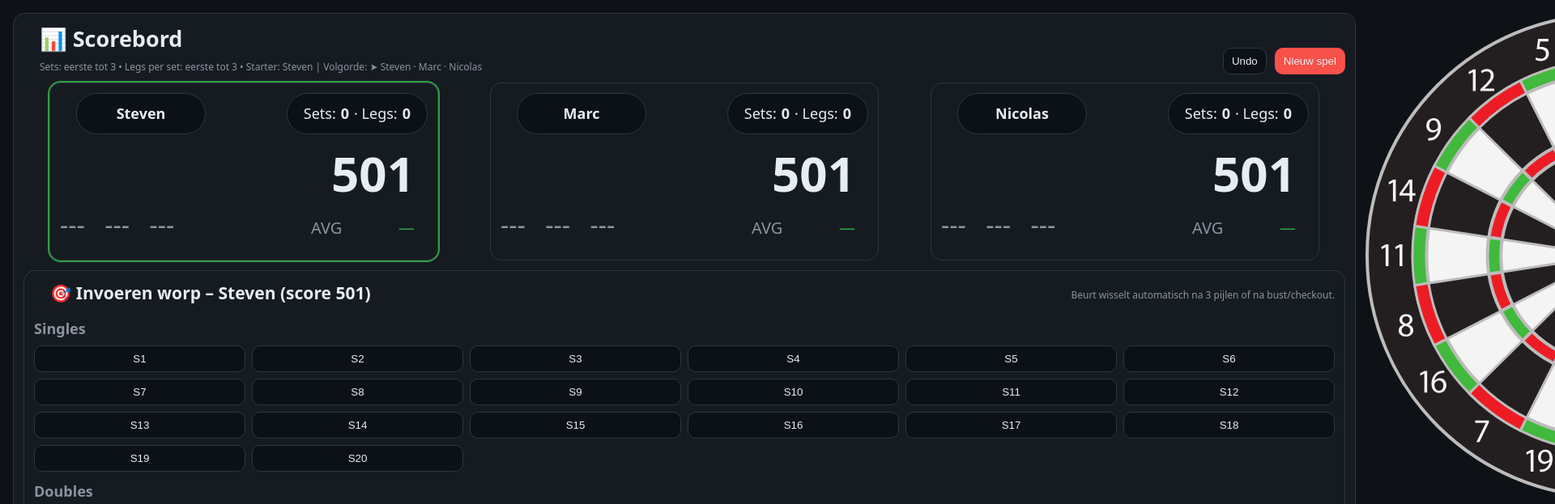
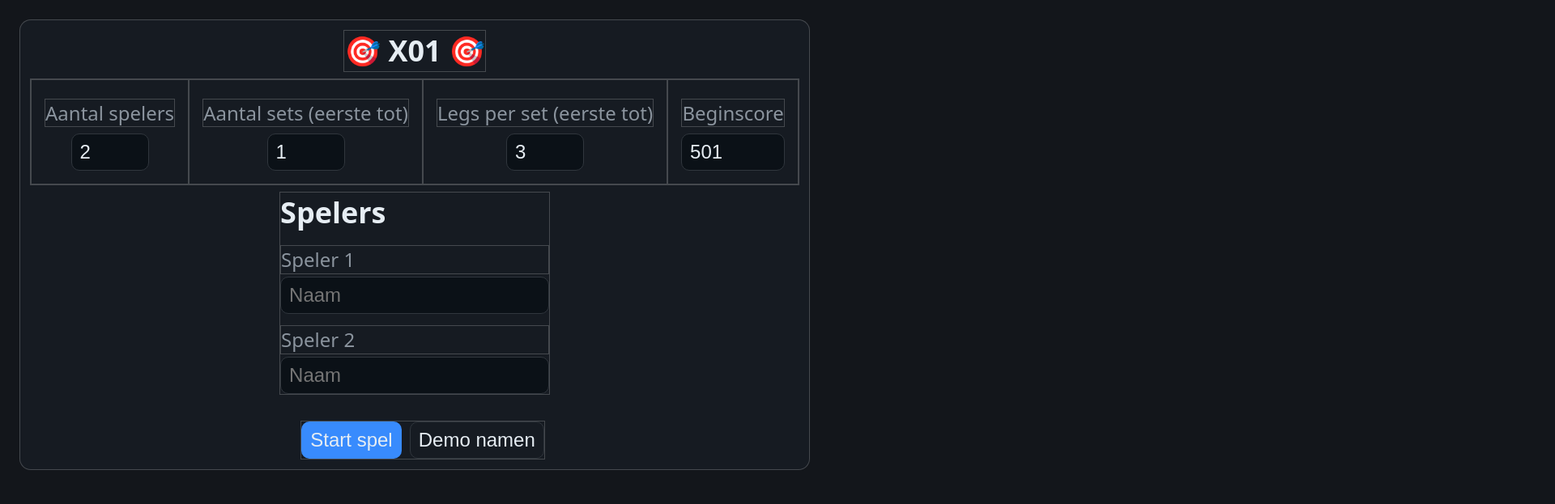
Before and after one commit to esdee303/darts-x01, a plain HTML site: page index.html in a window 1280 px wide. Shown: the top 623 px of the page at 81% size, 1920 px wide, since content can reach past the window. Drawn offline with Linux system fonts and the light colour scheme.

Commit message:
20250901 Activate start menu + styling

```diff
--- a/index.html
+++ b/index.html
@@ -3,41 +3,41 @@
   <head>
     <meta charset="UTF-8" />
     <meta name="viewport" content="width=device-width, initial-scale=1" />
-    <title>Darts 501 (Single-In, Double-Out)</title>
+    <title>Darts X01 (Single-In, Double-Out)</title>
+    <link rel="apple-touch-icon" sizes="180x180" href="/apple-touch-icon.png">
+    <link rel="icon" type="image/png" sizes="32x32" href="/favicon-32x32.png">
+    <link rel="icon" type="image/png" sizes="16x16" href="/favicon-16x16.png">
+    <link rel="manifest" href="/site.webmanifest">
     <link rel="stylesheet" href="style.css" />
   </head>
   <body>
-    <div class="wrap grid two">
+    <div class="wrap flex">
       <!-- Setup -->
-      <section class="panel" id="setup">
-        <h1>🟢 Start nieuw spel – 501 (SI/DO)</h1>
-        <div class="grid two">
-          <div>
-            <label for="numPlayers">Aantal spelers</label>
-            <select id="numPlayers">
-              <option value="2">2</option>
-              <option value="3">3</option>
-              <option value="4">4</option>
-            </select>
+      <section class="panel start-panel white-border fs18" id="setup">
+        <h1 class="white-border">🎯 X01 🎯</h1>
+        <div class="flex white-border">
+          <div class="centered white-border">
+            <label for="numPlayers" style="margin-bottom: .5rem;">Aantal spelers</label>
+            <input id="numPlayers" type="number" min="1" value="2" style="width: 6rem;"/>
           </div>
-          <div>
-            <label for="targetSets">Aantal sets (eerste tot)</label>
-            <input id="targetSets" type="number" min="1" value="1" />
+          <div class="centered white-border">
+            <label for="targetSets" style="margin-bottom: .5rem;">Aantal sets (eerste tot)</label>
+            <input id="targetSets" type="number" min="1" value="1" style="width: 6rem;"/>
           </div>
-          <div>
-            <label for="legsPerSet">Legs per set (eerste tot)</label>
-            <input id="legsPerSet" type="number" min="1" value="3" />
+          <div class="centered white-border">
+            <label for="legsPerSet" style="margin-bottom: .5rem;">Legs per set (eerste tot)</label>
+            <input id="legsPerSet" type="number" min="1" value="3" style="width: 6rem;"/>
           </div>
-          <div>
-            <label for="startingScore">Beginscore</label>
-            <input id="startingScore" type="number" min="101" value="501" />
+          <div class="centered white-border">
+            <label for="startingScore" style="margin-bottom: .5rem;">Beginscore</label>
+            <input id="startingScore" type="number" min="101" value="501" style="width: 8rem;"/>
           </div>
         </div>
-        <div style="margin-top: 8px">
-          <label>Spelers</label>
-          <div id="playerInputs" class="players"></div>
+        <div class="white-border" style="margin-top: 8px">
+          <h2>Spelers</h2>
+          <div id="playerInputs" class="players-menu"></div>
         </div>
-        <div class="row" style="margin-top: 10px">
+        <div class="row white-border" style="margin-top: 2rem">
           <button class="primary" id="startBtn">Start spel</button>
           <button class="ghost" id="demoBtn" title="Vul snel testnamen in">Demo namen</button>
         </div>
@@ -65,7 +65,7 @@
           <div id="throwButtons" class="throws" style="margin-top: 6px"></div>
         </div>
 
-        <div class="grid one" style="margin-top: 12px">
+        <div class="flex" style="margin-top: 12px">
           <div class="panel">
             <h3>📈 Statistieken</h3>
             <table id="statsTable"></table>
@@ -76,7 +76,7 @@
           </div>
         </div>
       </section>
-      <section class="dartsboard" id="dartsboard">
+      <section class="dartsboard" id="dartsboard" style="display: none">
          <svg
           version="1.1"
           id="svg2"
--- a/index.js
+++ b/index.js
@@ -27,7 +27,6 @@ function deepClone(obj) {
 }
 
 // ---------- SETUP UI ----------
-/*
 function renderPlayerInputs(){
   const n = parseInt(el('numPlayers').value,10);
   const box = el('playerInputs');
@@ -37,7 +36,7 @@ function renderPlayerInputs(){
     d.innerHTML = `<label>Speler ${i+1}</label><input type="text" id="pname${i}" placeholder="Naam" value="">`;
     box.appendChild(d);
   }
-}*/
+}
 
 const numPlayers = 3;
 const targetSets = 3;
@@ -45,38 +44,38 @@ const legsPerSet = 3;
 const startingScore = 501;
 const pnames = ['Steven', 'Marc', 'Nicolas'];
 
-// el('numPlayers').addEventListener('change', renderPlayerInputs);
-// renderPlayerInputs();
+el('numPlayers').addEventListener('change', renderPlayerInputs);
+renderPlayerInputs();
 
-/*el('demoBtn').addEventListener('click', ()=> {
+el('demoBtn').addEventListener('click', ()=> {
   const names = ['Speler A','Speler B','Speler C','Speler D'];
   const n = parseInt(el('numPlayers').value,10);
   for (let i = 0; i < n; i++) el(`pname${i}`).value = names[i];
-});*/
+});
 
 // start / nieuw / undo knoppen
-// el('startBtn').addEventListener('click', startGame);
+el('startBtn').addEventListener('click', startGame);
 el('newBtn').addEventListener('click', ()=> { location.reload(); });
 el('undoBtn').addEventListener('click', undo);
 
 
-startGame()
+
 
 // ---------- GAME LOGIC ----------
 function startGame() {
   state.players = [];
-  // const n = parseInt(el('numPlayers').value,10);
-  const n = numPlayers;
-  // state.targetSets = Math.max(1, parseInt(el('targetSets').value,10)||1);
-  state.targetSets = targetSets;
-  // state.legsPerSet = Math.max(1, parseInt(el('legsPerSet').value,10)||1);
-  state.legsPerSet = legsPerSet;
-  // state.startingScore = Math.max(101, parseInt(el('startingScore').value,10)||501);
-  state.startingScore = 501;
+  const n = parseInt(el('numPlayers').value,10);
+  // const n = numPlayers;
+  state.targetSets = Math.max(1, parseInt(el('targetSets').value,10)||1);
+  // state.targetSets = targetSets;
+  state.legsPerSet = Math.max(1, parseInt(el('legsPerSet').value,10)||1);
+  // state.legsPerSet = legsPerSet;
+  state.startingScore = Math.max(101, parseInt(el('startingScore').value,10)||501);
+  // state.startingScore = 501;
 
   for (let i = 0; i < n; i++) {
-    // const name = (el(`pname${i}`).value||`Speler ${i+1}`).trim();
-    const name = (pnames[i] || `Speler ${i + 1}`).trim();
+    const name = (el(`pname${i}`).value||`Speler ${i+1}`).trim();
+    // const name = (pnames[i] || `Speler ${i + 1}`).trim();
     state.players.push({
       name,
       score: state.startingScore,
@@ -445,13 +444,14 @@ function renderStats(){
       <td>${p.name}</td>
       <td>${a}</td>
       <td>${p.stats.checkouts} / ${p.stats.checkoutAttempts} (${co})</td>
-      <td>${f9}</td>
-      <td>${p.stats.totalDarts}</td>
-      <td>${p.stats.totalPoints}</td>`;
+      <td style="text-align: center;">${f9}</td>
+      <td style="text-align: center;">${p.stats.totalDarts}</td>
+      <td style="text-align: center;">${p.stats.totalPoints}</td>`;
     console.log(p)
     for (let [range, val] of Object.entries(p.visitDist)) {
       console.log(range)
       let td = document.createElement('td')
+      td.style.textAlign = 'center';
       td.innerHTML = val;
       tr.append(td);
     }
--- a/style.css
+++ b/style.css
@@ -1,5 +1,5 @@
 :root {
-  --bg: #0e1116;
+  --bg: #13161b;
   --panel: #161b22;
   --muted: #8b949e;
   --text: #e6edf3;
@@ -7,6 +7,15 @@
   --danger: #f85149;
   --warn: #d29922;
   --blue: #388bfd;
+}
+
+
+.white-border {
+  border: 1px solid rgba(255, 255, 255, 0.2) !important;
+}
+
+.fs18 {
+  font-size: 1.5rem;
 }
 
 * {
@@ -29,16 +38,15 @@ h3 {
 .wrap {
   /*max-width: 1200px;*/
   margin: 0 auto;
-  padding: 16px;
+  padding: 1.5rem;
 }
 
-.grid {
-  display: grid;
-  gap: 12px;
+.flex {
+  display: flex;
 }
-
+/*
 .one {
-  grid-template-columns: 1fr; /* één kolom */
+  grid-template-columns: 1fr;  één kolom
 }
 
 .two {
@@ -47,7 +55,7 @@ h3 {
 
 .three {
   grid-template-columns: repeat(3, 1fr);
-}
+}*/
 
 .panel {
   background: var(--panel);
@@ -70,17 +78,21 @@ label {
   display: block;
   margin: 0.4rem 0 0.2rem;
   color: var(--muted);
+  border: 1px solid rgba(255, 255, 255, 0.2) !important;
 }
 
 input,
 select,
 button {
+  font-size: 1.5rem;
   border-radius: 10px;
   border: 1px solid #30363d;
   background: #0b1117;
   color: var(--text);
   padding: 8px 10px;
 }
+
+
 /*
 input:focus,
 select:focus,
@@ -116,12 +128,34 @@ button.ghost {
   margin-left: 20px;
 }
 
+.start-panel {
+  display: flex;
+  flex-direction: column;
+  justify-content: center;
+  align-items: center;
+
+}
+
+.centered {
+  display: flex;
+  flex-direction: column;
+  justify-content: center;
+  align-items: center;
+  padding: 1rem;
+}
+
 .players {
  /* display: grid;
   grid-template-columns: repeat(auto-fit, minmax(180px, 1fr));
   gap: 8px;*/
   display: flex;
   justify-content: space-between;
+}
+
+.players-menu {
+  display: grid;
+  grid-template-columns: repeat(auto-fit, minmax(180px, 1fr));
+  gap: 8px;
 }
 
 .pill {
```
Also changed, not shown: android-chrome-192x192.png (added), android-chrome-512x512.png (added), apple-touch-icon.png (added), favicon-16x16.png (added), favicon-32x32.png (added), favicon.ico (added), site.webmanifest (added).
